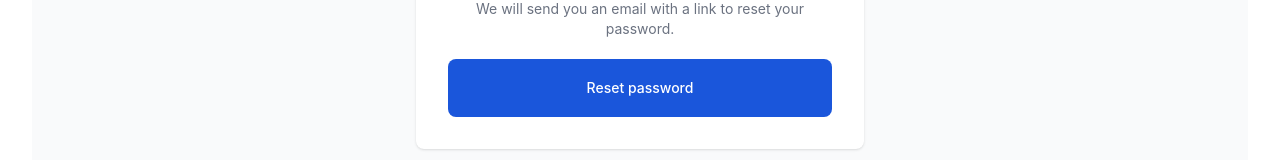
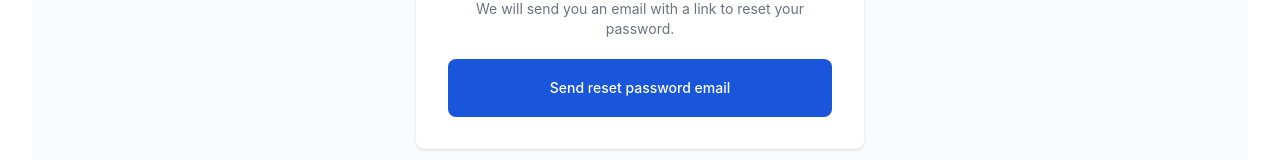
Before and after one commit to krugerm/yet-another-book-review, a React (Vite) app in the folder yabr/: page /forgotPassword in a window 1280 px wide. Shown: the part 381-541 px from the top of the page. Built offline with nearby package versions, Linux system fonts and the light colour scheme; no server answers.

Commit message:
Refactor ForgotPasswordPage to change button text to sending...

```diff
--- a/yabr/src/pages/ForgotPasswordPage.tsx
+++ b/yabr/src/pages/ForgotPasswordPage.tsx
@@ -14,6 +14,7 @@ const ForgotPasswordPage = () => {
   const { showAlert } = useAlert();
 
   const [email, setEmail] = useState('');
+  const [sending, setSending] = useState(false);
 
   useEffect(() => {
     if (userContext?.userProfile) {
@@ -25,6 +26,7 @@ const ForgotPasswordPage = () => {
   const handleSubmit = async (e) => {
     e.preventDefault();
     try {
+      setSending(true);
       // const hostname = window.location.hostname;
       // await supabase.auth.resetPasswordForEmail(email, { redirectTo: `https://${hostname}/resetPassword` });
       await supabase.auth.resetPasswordForEmail(email, { redirectTo: 'https://yet-another-book-review.vercel.app/resetPassword' });
@@ -32,6 +34,9 @@ const ForgotPasswordPage = () => {
       showAlert('We sent you a password reset email!  Please check your inbox.', 'success');
     } catch (error) {
       showAlert("Could not send password reset email: " + (error.error_description || error.message || JSON.stringify(error)), 'error');
+    }
+    finally {
+      setSending(false);
     }
   };
 
@@ -77,10 +82,11 @@ const ForgotPasswordPage = () => {
 
               <Button
                 type="submit"
+                disabled={sending}
                 onClick={(e) => {handleSubmit(e)}}
                 className="bg-blue-700 w-full text-white hover:bg-blue-700 focus:ring-4 focus:outline-none focus:ring-primary-300 font-medium rounded-lg text-sm px-5 py-2.5 text-center dark:bg-primary-600 dark:hover:bg-primary-700 dark:focus:ring-primary-800"
               >
-                Reset password
+                {sending ? 'Sending...' : 'Send reset password email'}
               </Button>
             </form>
           </div>
```
